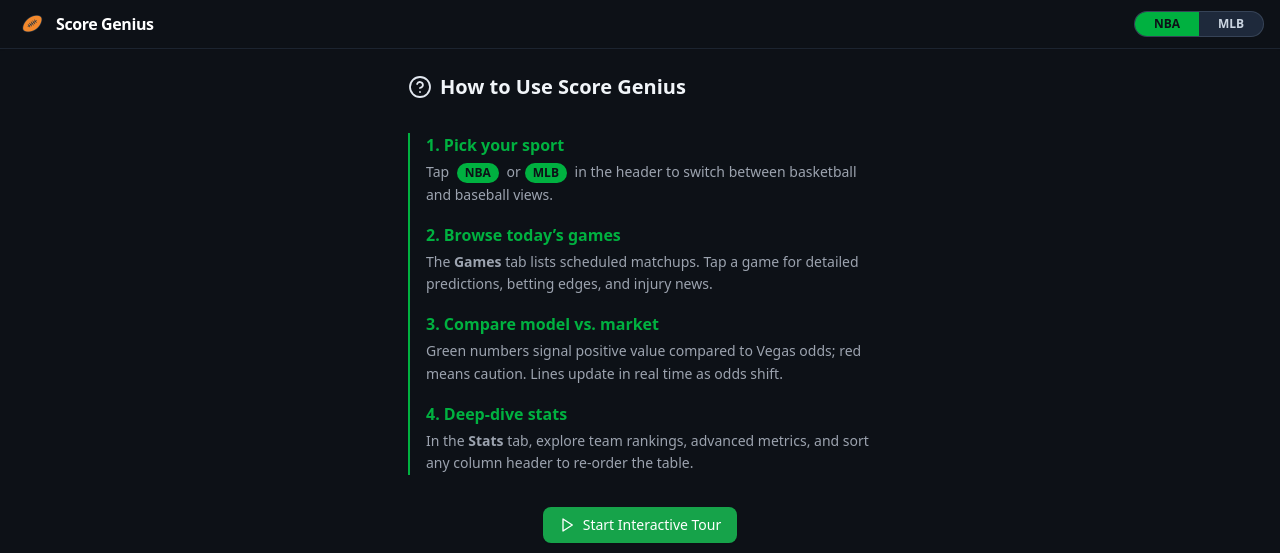
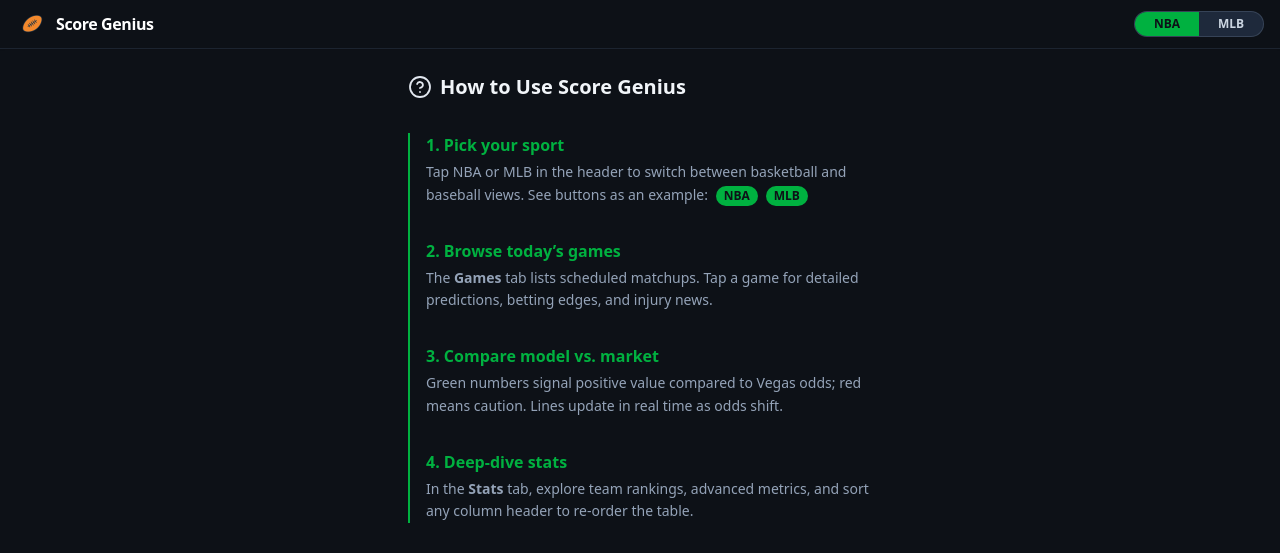
Before and after one commit to themattbirch/score-genius, a React (Vite) app in the folder frontend/: page /app/how-to-use in a window 1280 px wide. Shown: the top 553 px of the page. Built offline with nearby package versions, Linux system fonts and the light colour scheme; no server answers.

Commit message:
Calendar fix

```diff
--- a/frontend/src/components/layout/Header.tsx
+++ b/frontend/src/components/layout/Header.tsx
@@ -1,18 +1,24 @@
 // frontend/src/components/layout/Header.tsx
 
 import React from "react";
+
 import { useNavigate } from "react-router-dom";
+
 import clsx from "clsx";
+
 import { Calendar as CalendarIcon } from "lucide-react";
 
 import { Popover, PopoverTrigger, PopoverContent } from "../ui/popover"; // Adjust path if needed
+
 import { Calendar } from "../ui/calendar"; // Adjust path if needed
 
 import { useSport, Sport } from "@/contexts/sport_context";
+
 import { useDate } from "@/contexts/date_context";
 
 interface HeaderProps {
   /** Only true on the Games screen so we don’t render the picker elsewhere */
+
   showDatePicker?: boolean;
 }
 
@@ -20,30 +26,43 @@ const Header: React.FC<HeaderProps> = ({ showDatePicker = false }) => {
   const navigate = useNavigate();
 
   /* ---- global state ------------------------------------------------ */
+
   const { sport, setSport } = useSport();
+
   const { date, setDate } = useDate();
 
   // Original Format:
+
   // const formattedDate = date.toLocaleDateString("en-US", {
-  //   month: "short",
-  //   day: "2-digit", // e.g., Apr 09
+
+  // month: "short",
+
+  // day: "2-digit", // e.g., Apr 09
+
   // });
 
   // Shorter Format (Consider for mobile):
+
   const formattedDate = date.toLocaleDateString("en-US", {
     month: "short", // e.g., "Apr"
+
     day: "numeric", // e.g., "9" -> results in "Apr 9"
   });
+
   // Even Shorter Alternative:
+
   // const formattedDate = `${date.getMonth() + 1}/${date.getDate()}`; // e.g., "4/9"
 
   return (
     // Apply responsive padding: px-2 default, px-4 on sm screens and up
+
     <header className="sticky top-0 z-40 flex items-center justify-between border-b border-slate-700/40 bg-github-dark px-2 sm:px-4 py-2 shadow-sm">
       {/* Logo + title -------------------------------------------------- */}
+
       <button
         type="button"
         // Apply responsive gap, add flex-none
+
         className="flex flex-none items-center gap-1 sm:gap-2"
         onClick={() => navigate("games")}
       >
@@ -51,17 +70,22 @@ const Header: React.FC<HeaderProps> = ({ showDatePicker = false }) => {
           src="/orange_football_header_logo.png"
           alt="Logo"
           // Apply responsive size
+
           className="h-6 w-6 sm:h-8 sm:w-8 flex-none select-none"
           draggable={false}
         />
+
         {/* Apply responsive text size */}
+
         <span className="text-sm sm:text-base font-semibold tracking-tight text-white">
           Score&nbsp;Genius
         </span>
       </button>
 
       {/* Right‑side controls ------------------------------------------ */}
+
       {/* Apply responsive gap */}
+
       <div className="flex items-center gap-2 sm:gap-3">
         <SportToggle active={sport} onChange={setSport} />
 
@@ -69,35 +93,40 @@ const Header: React.FC<HeaderProps> = ({ showDatePicker = false }) => {
           <Popover>
             <PopoverTrigger asChild>
               <button
-                // Apply responsive padding and text size
                 className="inline-flex items-center gap-1 rounded-lg border border-slate-600/60
-                          bg-slate-800 px-2 sm:px-3 py-1 text-xs sm:text-sm text-slate-300"
+
+bg-slate-800 px-2 sm:px-3 py-1 text-xs sm:text-sm text-slate-300"
                 data-tour="date-picker"
               >
-                {/* Apply responsive icon size */}
-                {/* Note: size prop sets base, className sets sm override */}
                 <CalendarIcon
                   size={14}
                   strokeWidth={1.8}
                   className="sm:size-4"
                 />
+
                 {formattedDate}
               </button>
             </PopoverTrigger>
 
             <PopoverContent
               side="bottom"
-              align="end"
+              align="center"
               sideOffset={8}
-              className="
-                bg-[var(--color-panel)] rounded-lg shadow-lg
-                overflow-visible min-h-[20rem] w-[22rem] p-4
-              "
+              /* 19.5 rem = 312 px → 2×16 px padding + 7×40 px cells */
+
+              className="bg-[var(--color-panel)] rounded-lg shadow-lg p-4 w-[20rem]"
             >
+              {/* single utility class handles every Day-Picker quirk */}
+
               <Calendar
                 selected={date}
                 onSelect={(d) => d && setDate(d)}
-                className="[&_.rdp-day]:w-8 [&_.rdp-day]:h-8"
+                /* stretch, kill gaps, set cell size */
+
+                className="
+                calendar-reset
+                [--rdp-cell-size:2.5rem]
+                "
               />
             </PopoverContent>
           </Popover>
@@ -108,21 +137,28 @@ const Header: React.FC<HeaderProps> = ({ showDatePicker = false }) => {
 };
 
 /* ------------------------------------------------------------------ */
-/* Sport toggle (keeping original, text is already small)            */
+
+/* Sport toggle (keeping original, text is already small) */
+
 /* ------------------------------------------------------------------ */
+
 interface SportToggleProps {
   active: Sport;
+
   onChange: (sport: Sport) => void;
 }
 
 const SportToggle: React.FC<SportToggleProps> = ({ active, onChange }) => {
   // Base classes include text-xs, which is already small
+
   const base =
     "relative w-16 py-1 text-center text-xs font-semibold transition focus:outline-none";
+
   const pill = "border border-slate-600/60 bg-slate-800 text-slate-300"; // Inactive state // Removed rounded-full from here, apply on parent
 
   return (
     // Apply rounding to the container div
+
     <div
       className="flex overflow-hidden rounded-full border border-slate-600/60 bg-slate-800 "
       data-tour="sport-switch"
@@ -132,9 +168,12 @@ const SportToggle: React.FC<SportToggleProps> = ({ active, onChange }) => {
           key={s}
           type="button"
           // Apply base, remove pill conditionally, add active styles
+
           className={clsx(base, {
             [pill]: false, // Never apply the inactive styles directly here
+
             "text-slate-300": active !== s, // Inactive text color
+
             "bg-brand-green text-github-dark": active === s, // Active background/text
           })}
           onClick={() => onChange(s)}
--- a/frontend/src/screens/how_to_use_screen.tsx
+++ b/frontend/src/screens/how_to_use_screen.tsx
@@ -10,7 +10,6 @@ const HowToUseScreen: React.FC = () => {
     // --- Point 2: Increased vertical spacing between header, list, and button ---
     <section className="mx-auto max-w-lg space-y-8 p-6 text-text-primary">
       {" "}
-      {/* Increased from space-y-6 */}
       {/* Title */}
       <header className="flex items-center gap-2">
         {/* --- Point 3: Explicit light/dark colors for icon --- */}
@@ -28,28 +27,27 @@ const HowToUseScreen: React.FC = () => {
       </header>
       {/* Step list */}
       {/* --- Point 2: (Covered by parent space-y-8) --- */}
-      <ol className="space-y-4 border-l-2 border-brand-green pl-4">
+      <ol className="space-y-8 border-l-2 border-brand-green pl-4">
         <li>
-          {/* --- Point 3: Darker green for light mode heading --- */}
-          {/* --- Point 1: Added bottom margin --- */}
-          <h2 className="font-semibold text-green-700 dark:text-brand-green mb-1">
-            {" "}
-            {/* Adjusted text color, Added mb-1 */}
+          <h2 className="font-semibold text-slate-900 dark:text-brand-green mb-1">
             1. Pick your sport
           </h2>
-          <p className="text-sm text-text-secondary leading-relaxed">
-            Tap <span className="pill pill-green mx-1">NBA</span> or
-            <span className="pill pill-green mx-1">MLB</span> in the header to
-            switch between basketball and baseball views.
+          {/* Pills inline after "example:" */}
+          <p className="text-sm text-gray-700 dark:text-slate-400 leading-relaxed">
+            Tap NBA or MLB in the header to switch between basketball and
+            baseball views. See buttons as an example:{" "}
+            {/* Added space before pills */}
+            <span className="pill pill-green mx-1">NBA</span>
+            <span className="pill pill-green mx-1">MLB</span>
           </p>
         </li>
 
         <li>
           {/* --- Point 3 & 1 repeated --- */}
-          <h2 className="font-semibold text-green-700 dark:text-brand-green mb-1">
+          <h2 className="font-semibold text-slate-900 dark:text-brand-green mb-1">
             2. Browse today’s games
           </h2>
-          <p className="text-sm text-text-secondary leading-relaxed">
+          <p className="text-sm text-gray-700 dark:text-slate-400 leading-relaxed">
             The <strong>Games</strong> tab lists scheduled matchups. Tap a game
             for detailed predictions, betting edges, and injury news.
           </p>
@@ -57,10 +55,10 @@ const HowToUseScreen: React.FC = () => {
 
         <li>
           {/* --- Point 3 & 1 repeated --- */}
-          <h2 className="font-semibold text-green-700 dark:text-brand-green mb-1">
+          <h2 className="font-semibold text-slate-900 dark:text-brand-green mb-1">
             3. Compare model vs. market
           </h2>
-          <p className="text-sm text-text-secondary leading-relaxed">
+          <p className="text-sm text-gray-700 dark:text-slate-400 leading-relaxed">
             Green numbers signal positive value compared to Vegas odds; red
             means caution. Lines update in real time as odds shift.
           </p>
@@ -68,10 +66,10 @@ const HowToUseScreen: React.FC = () => {
 
         <li>
           {/* --- Point 3 & 1 repeated --- */}
-          <h2 className="font-semibold text-green-700 dark:text-brand-green mb-1">
+          <h2 className="font-semibold text-slate-900 dark:text-brand-green mb-1">
             4. Deep-dive stats
           </h2>
-          <p className="text-sm text-text-secondary leading-relaxed">
+          <p className="text-sm text-gray-700 dark:text-slate-400 leading-relaxed">
             In the <strong>Stats</strong> tab, explore team rankings, advanced
             metrics, and sort any column header to re-order the table.
           </p>
--- a/frontend/tailwind.config.js
+++ b/frontend/tailwind.config.js
@@ -22,12 +22,55 @@ export default {
         "text-secondary": "#9CA3AF",
       },
       fontFamily: {
-        sans: ['"Source Sans 3"', ...defaultTheme.fontFamily.sans],
-        serif: ['"PT Serif"', ...defaultTheme.fontFamily.serif],
+        sans: ['"Source Sans 3"', ...defaultTheme.fontFamily.sans],
+        serif: ['"PT Serif"', ...defaultTheme.fontFamily.serif],
       },
       container: { center: true, padding: "1rem" },
       borderRadius: { xl: "1rem" },
     },
   },
-  plugins: [forms, typography, lineClamp],
+  plugins: [
+    forms,
+    typography,
+    lineClamp,
+    /** ---- Day-Picker reset --------------------------------------- **/
+    function ({ addUtilities }) {
+      addUtilities({
+        /* remove outer margin + let it stretch */
+        ".calendar-reset .rdp": {
+          margin: "0 !important",
+          width: "100% !important",
+          maxWidth: "none !important",
+          display: "block !important",
+        },
+        /* stop centering & kill 16px gap */
+        ".calendar-reset .rdp-months": {
+          display: "block !important",
+          justifyContent: "flex-start !important",
+          gap: "0 !important",
+        },
+        /* kill 16px margin on the month card */
+        ".calendar-reset .rdp-month": {
+          margin: "0 !important",
+          padding: "0 !important", // ← NEW  (kills the 1 rem left / right)
+          width: "100% !important",
+        },
+        ".calendar-reset .rdp-month_grid": {
+          width: "100% !important",
+          tableLayout: "fixed !important",
+        },
+        /* turn the caption row into a 3-col grid */
+        ".calendar-reset .rdp-month_caption": {
+          paddingLeft: "0.75rem !important",
+          paddingTop: "0.75rem !important", // 2.5 rem = your 40 px cell
+        },
+
+        /* keep the label flush left inside its column */
+        ".calendar-reset .rdp-month_caption > .rdp-caption_label, \
+ .calendar-reset .rdp-month_caption span": {
+          justifySelf: "start !important",
+        },
+      });
+    },
+  ],
 };
```
